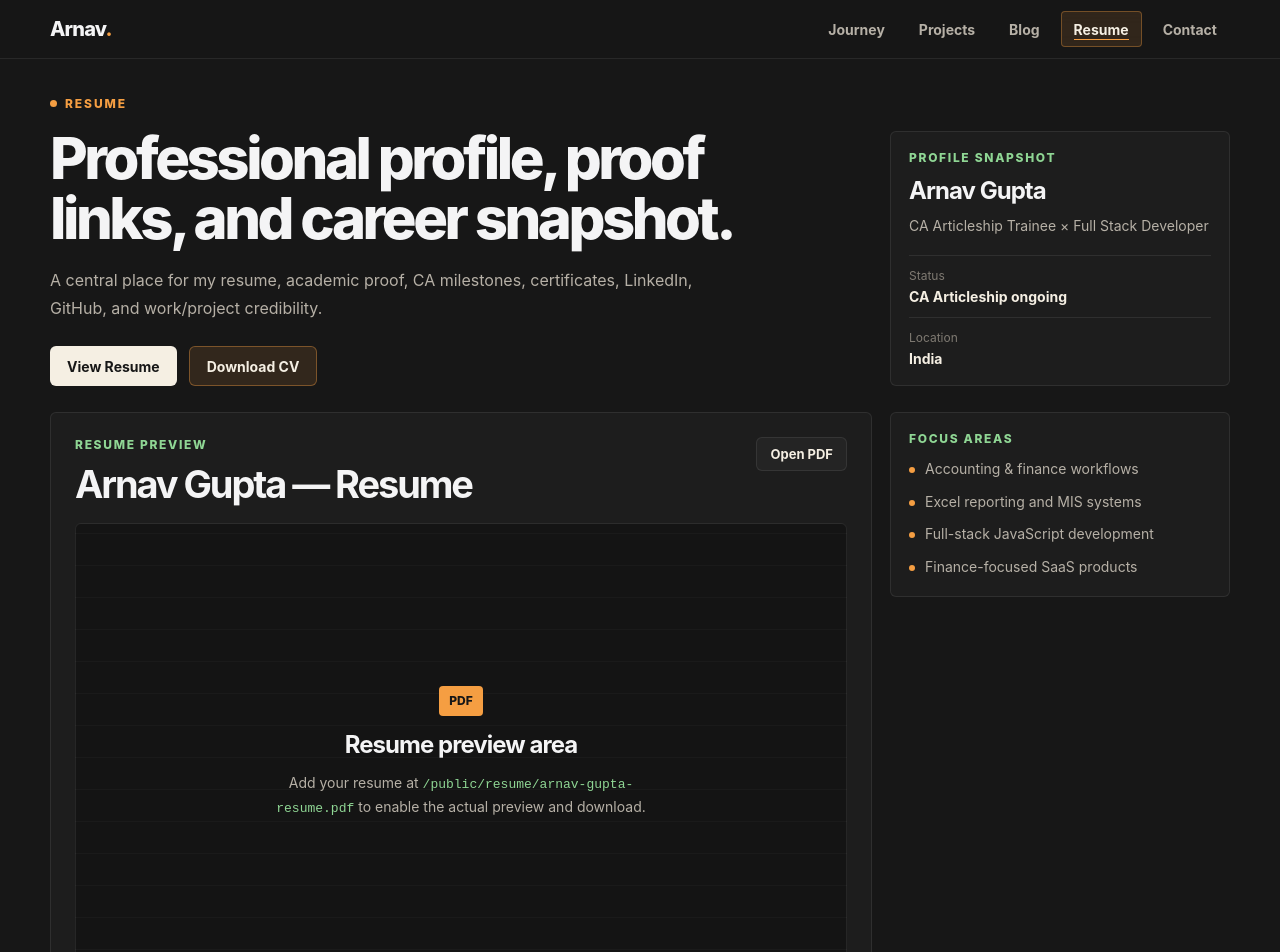
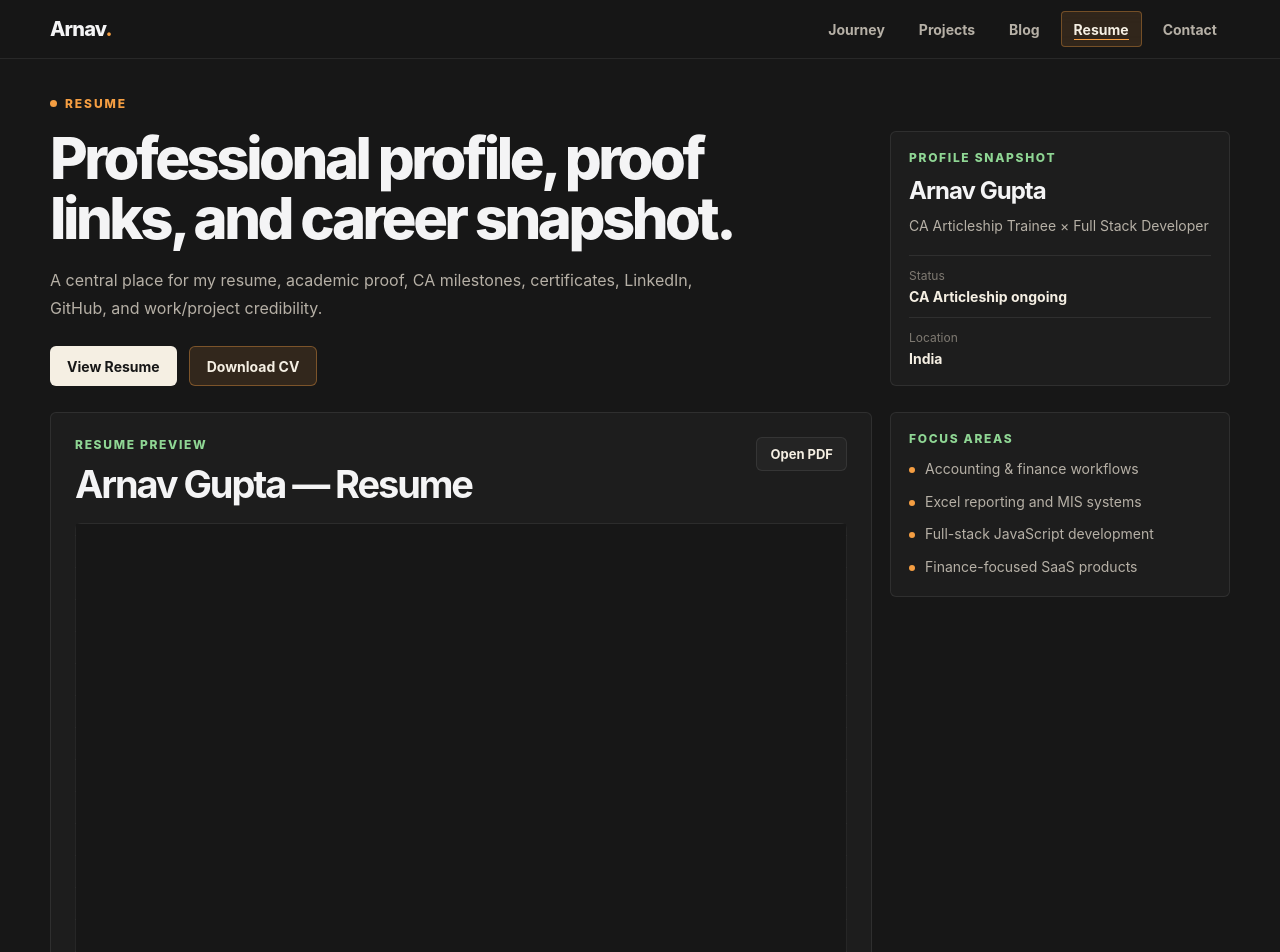
Before and after one commit to arnav-1124/arnav-portfolio, a React app in the folder frontend/: page /resume in a window 1280 px wide. Shown: the top 952 px of the page. Built offline with nearby package versions, Linux system fonts and the light colour scheme; the HTML template or start-up script is replaced by a standard one.

Commit message:
Embed resume PDF preview and add themed scrollbar styling

```diff
--- a/frontend/src/pages/public/ResumePage.jsx
+++ b/frontend/src/pages/public/ResumePage.jsx
@@ -62,15 +62,11 @@ function ResumePage() {
             </div>
 
             <div className="resume-preview-frame">
-              <div className="resume-preview-frame__placeholder">
-                <span>PDF</span>
-                <strong>Resume preview area</strong>
-                <p>
-                  Add your resume at{" "}
-                  <code>/public/resume/arnav-gupta-resume.pdf</code> to enable
-                  the actual preview and download.
-                </p>
-              </div>
+              <iframe
+                className="resume-preview-frame__pdf"
+                src={profile.resumeUrl}
+                title="Arnav Gupta Resume"
+              />
             </div>
           </article>
 
@@ -105,7 +101,9 @@ function ResumePage() {
 
                 <div className="proof-link-card__actions">
                   {group.link ? (
-                    <a href={group.link} target="_blank">View proof</a>
+                    <a href={group.link} target="_blank">
+                      View proof
+                    </a>
                   ) : (
                     <button type="button" disabled>
                       Link soon
@@ -124,7 +122,9 @@ function ResumePage() {
 
               <div className="proof-link-card__actions">
                 {profile.linkedin ? (
-                  <a href={profile.linkedin} target="_blank">Open LinkedIn</a>
+                  <a href={profile.linkedin} target="_blank">
+                    Open LinkedIn
+                  </a>
                 ) : (
                   <button type="button" disabled>
                     Link soon
@@ -143,7 +143,9 @@ function ResumePage() {
 
               <div className="proof-link-card__actions">
                 {profile.github ? (
-                  <a href={profile.github} target="_blank">Open GitHub</a>
+                  <a href={profile.github} target="_blank">
+                    Open GitHub
+                  </a>
                 ) : (
                   <button type="button" disabled>
                     Link soon
--- a/frontend/src/styles/globals.css
+++ b/frontend/src/styles/globals.css
@@ -46,6 +46,25 @@ button {
 ::selection {
   background: var(--accent-orange-soft);
   color: var(--accent-cream);
+}
+
+*::-webkit-scrollbar {
+  width: 10px;
+  height: 10px;
+}
+
+*::-webkit-scrollbar-track {
+  background: #111111;
+}
+
+*::-webkit-scrollbar-thumb {
+  background: rgba(245, 158, 66, 0.7);
+  border: 2px solid #111111;
+  border-radius: 999px;
+}
+
+*::-webkit-scrollbar-thumb:hover {
+  background: var(--accent-orange);
 }
 
 .page-shell {
@@ -1604,42 +1623,12 @@ button {
     #141414;
 }
 
-.resume-preview-frame__placeholder {
-  max-width: 420px;
-  padding: 24px;
-  text-align: center;
-}
-
-.resume-preview-frame__placeholder span {
-  display: inline-flex;
-  min-height: 30px;
-  align-items: center;
-  padding: 0 10px;
-  margin-bottom: 14px;
-  border-radius: var(--radius-sm);
-  color: #171717;
-  background: var(--accent-orange);
-  font-size: 12px;
-  font-weight: 850;
-}
-
-.resume-preview-frame__placeholder strong {
-  display: block;
-  color: var(--text-main);
-  font-size: 24px;
-  letter-spacing: -0.04em;
-}
-
-.resume-preview-frame__placeholder p {
-  margin: 12px 0 0;
-  color: var(--text-muted);
-  font-size: 14px;
-  line-height: 1.65;
-}
-
-.resume-preview-frame__placeholder code {
-  color: var(--accent-green);
-  font-size: 13px;
+.resume-preview-frame__pdf {
+  width: 100%;
+  height: 100%;
+  min-height: 620px;
+  border: 0;
+  background: #111111;
 }
 
 .resume-focus-card {
@@ -1986,7 +1975,11 @@ button {
   }
 
   .resume-preview-frame {
-    min-height: 360px;
+    min-height: 420px;
+  }
+
+  .resume-preview-frame__pdf {
+    min-height: 420px;
   }
 
   .proof-link-card__actions {
```
